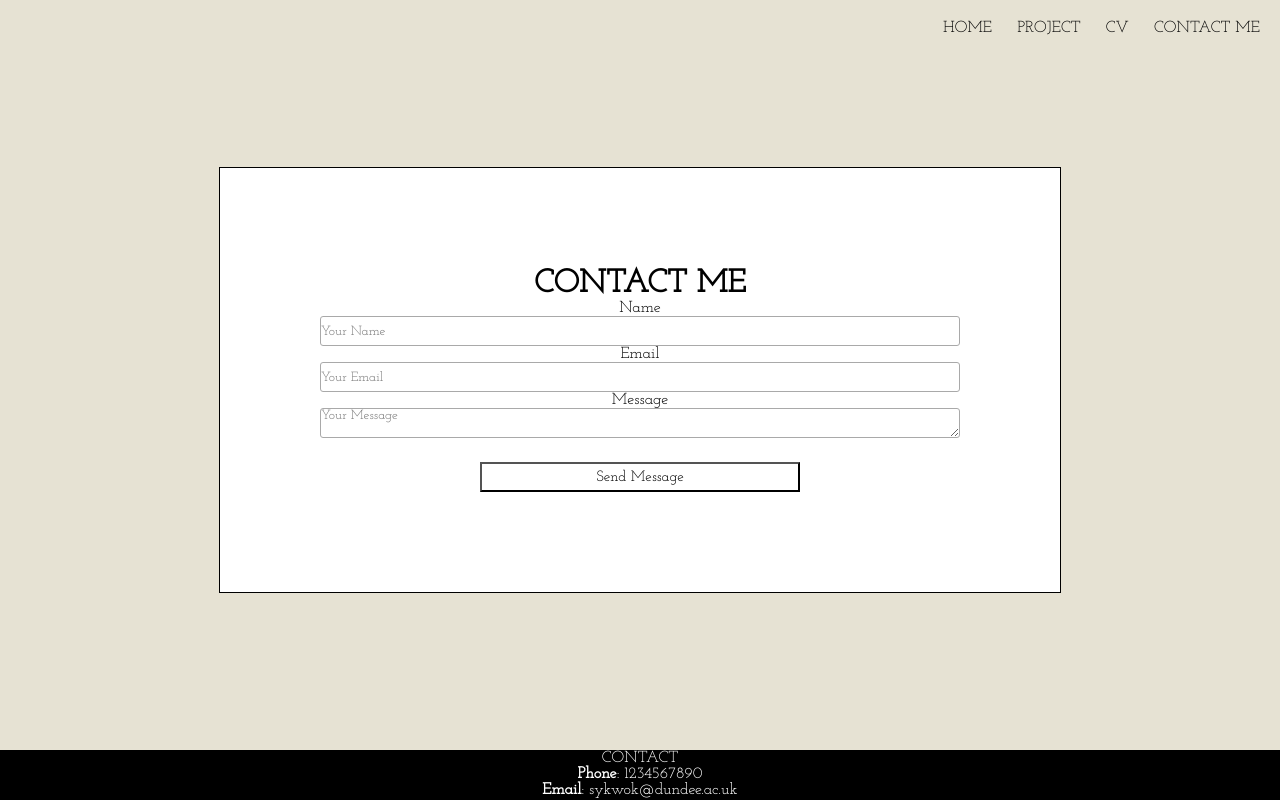
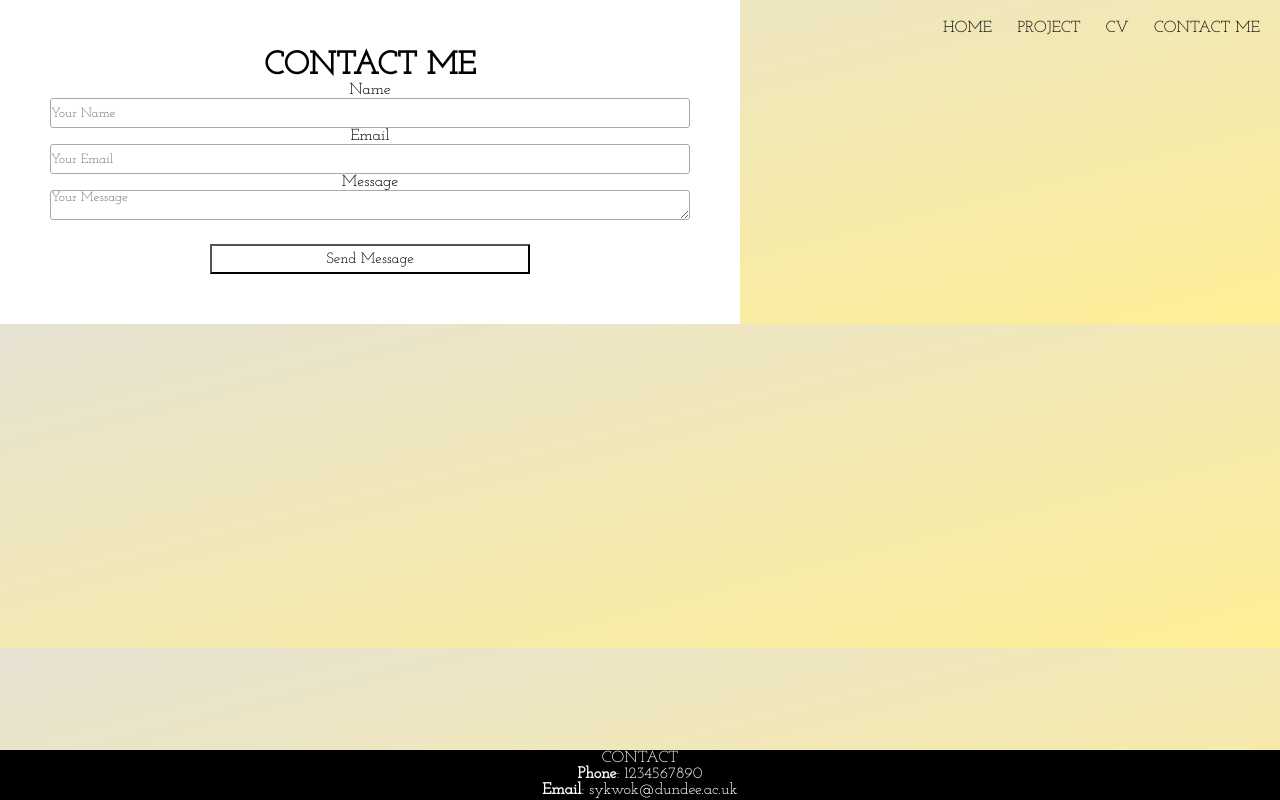
Before and after one commit to sykwok3/MyWebSite, a plain HTML site: page WebSite/contactme.html in a window 1280 px wide. Drawn offline with Linux system fonts and the light colour scheme.

Commit message:
update2
update2

```diff
--- a/WebSite/CV.css
+++ b/WebSite/CV.css
@@ -5,7 +5,7 @@
 }
 
 body{
-  background-color: #e6e2d3 ;
+  background-image: linear-gradient(to bottom right, #e6e2d3, #ffef96);
 }
 
 
--- a/WebSite/contactme.css
+++ b/WebSite/contactme.css
@@ -4,19 +4,13 @@
    font-family: 'Josefin Slab', serif;
 }
 
-
-
 body{
-  background-color: #e6e2d3 ;
-  text-align: center;
-
+  background-image: linear-gradient(to bottom right, #e6e2d3, #ffef96);
 }
-
 
 ul{ float:right;
     list-style-type:none;
     margin-top: 20px;
-    position: relative;
 }
 
 ul li{
@@ -36,26 +30,16 @@ ul li a:hover{
 }
 
 .ContactForm{
-
-  position:absolute;
-  top:35%;
-  left:50%;
-  transform: translate(-50%, -50%);
+  background-color: white;
+  padding-top: 150px;
+  text-align: center;
   width:50%;
-  margin-top: 100px;
-  text-align: center;
-  border: 1px solid;
-
-  display:inline-block;
-  padding:100px;
-
-  background: white;
-
-}
-.ContactForm h1{
-  text-align: center;
+  padding:50px;
 }
 
+.ContactForm label{
+  display: block;
+}
 .contact-form{
   background-color: white;
   width:100%;
--- a/WebSite/contactme.html
+++ b/WebSite/contactme.html
@@ -4,8 +4,8 @@
   <meta charset="utf-8">
   <meta name="viewport" content="width=device-width, initial-scale=1.0">
   <link href="https://fonts.googleapis.com/css?family=Josefin+Slab" rel="stylesheet">
+  <link rel="stylesheet" type="text/css" href="contactme.css">
   <title>MyWebSite</title>
-  <link rel="stylesheet" type="text/css" href="contactme.css">
 </head>
 <body>
  <header>
@@ -19,10 +19,8 @@
     </div>
  </header>
 
-
-
  <div class="ContactForm">
-  <form id="ContactForm" method="post">
+   <form method="post">
     <h1>CONTACT ME</h1>
     <label for="name">Name</label>
     <input type="text" class="contact-form" name="name" placeholder="Your Name" required><br>
@@ -34,6 +32,8 @@
    </form>
  </div>
 
+
+
 <footer>
 <div class="footer">
   <p>CONTACT</p>
--- a/WebSite/homepage.css
+++ b/WebSite/homepage.css
@@ -4,10 +4,9 @@
    font-family: 'Josefin Slab', serif;
 }
 
+body{
 
-
-body{
-  background-color: #e6e2d3 ;
+  background-image: linear-gradient(to bottom right, #e6e2d3, #ffef96);
 }
 
 
@@ -33,6 +32,16 @@ ul li a:hover{
   color: darkgrey;
 }
 
+.personalpic {
+  padding:150px;
+}
+.personalpic img{
+  width:100%;
+  height:auto;
+
+
+}
+
 .center-text{
  position: absolute;
  top: 50%;
--- a/WebSite/project.css
+++ b/WebSite/project.css
@@ -4,12 +4,8 @@
    font-family: 'Josefin Slab', serif;
 }
 
-
-
 body{
-  background-color: #e6e2d3 ;
-
-
+  background-image: linear-gradient(to bottom right, #e6e2d3, #ffef96);
 }
 
 
```
Also changed, not shown: WebSite/CV.html (+18 -8 lines), WebSite/homepage.html (+3 -0 lines), WebSite/project.html (+1 -2 lines), WebSite/1.jpg (added), WebSite/4.jpg (deleted), WebSite/trump.jpg (added). Lines whose indentation alone changed are shown as unchanged.
